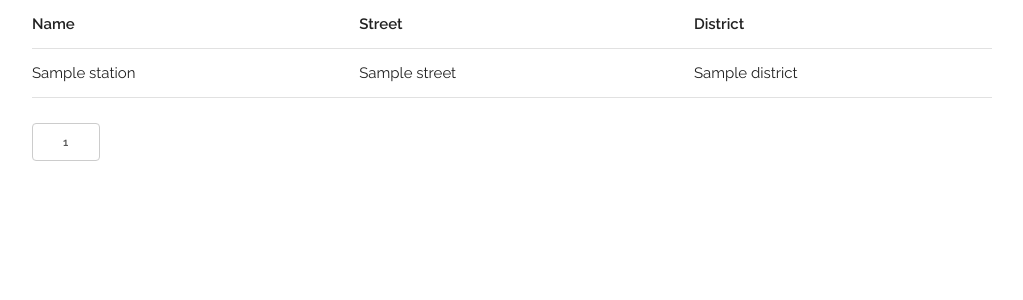
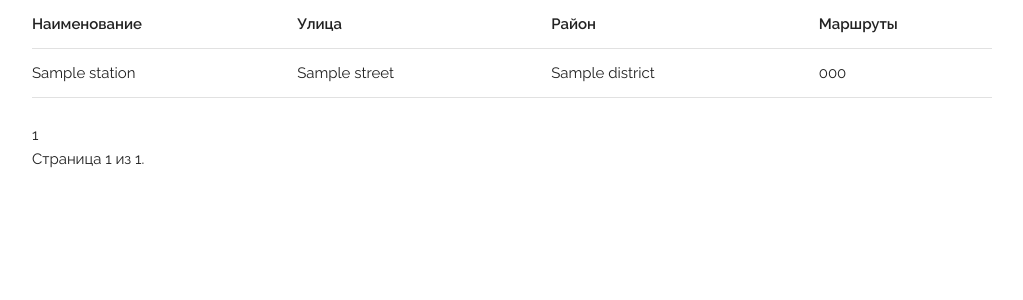
Before and after one commit to danroman-github/dj-homeworks, a Django app: template 1.2-requests-templates/pagination/stations/templates/stations/index.html in a window 1280 px wide. Shown: the top 300 px of the page, without its empty margins (128-1151 px from the left). Run offline with Django 3.2, Linux system fonts and the light colour scheme; the template is opened without the code that fills it: most values are stand-ins (such as "Sample title", 1, 10 or a date in 2020).

Commit message:
Solution Query processing and Templates

```diff
--- a/1.2-requests-templates/pagination/stations/templates/stations/index.html
+++ b/1.2-requests-templates/pagination/stations/templates/stations/index.html
@@ -25,9 +25,10 @@
         <table class="u-full-width">
             <thead>
             <tr>
-                <th>Name</th>
-                <th>Street</th>
-                <th>District</th>
+                <th>Наименование</th>
+                <th>Улица</th>
+                <th>Район</th>
+                <th>Маршруты</th>
             </tr>
             </thead>
             <tbody>
@@ -36,18 +37,43 @@
                     <td>{{ station.Name }}</td>
                     <td>{{ station.Street }}</td>
                     <td>{{ station.District }}</td>
+                    <td>{{ station.RouteNumbers }}</td>
                 </tr>
             {% endfor %}
             </tbody>
         </table>
 
-        {% if page.has_previous %}
-            <a class="button button-primary" href="?page={{ page.previous_page_number }}">⟵</a>
-        {% endif %}
-        <a class="button disabled" href="">{{ page.number }}</a>
-        {% if page.has_next %}
-            <a class="button button-primary" href="?page={{ page.next_page_number }}">⟶</a>
-        {% endif %}
+        <div class="pagination">
+            {% if page_obj.has_previous %}
+                <a href="?page=1">&laquo; Первая</a>
+                <a href="?page={{ page_obj.previous_page_number }}">⟵</a>
+            {% endif %}
+
+            {% for num in elided_page_range %}
+                {% if num == page_obj.number %}
+                    <span class="current">{{ num }}</span>
+                {% elif num == paginator.ELLIPSIS %}
+                    <span>{{ num }}</span>
+                {% else %}
+                    <a href="?page={{ num }}">{{ num }}</a>
+                {% endif %}
+            {% endfor %}
+
+            {% if page_obj.has_next %}
+                <a href="?page={{ page_obj.next_page_number }}">⟶</a>
+                <a href="?page={{ page_obj.paginator.num_pages }}">Последняя &raquo;</a>
+            {% endif %}
+        </div>
+
+        <p>Страница {{ page_obj.number }} из {{ page_obj.paginator.num_pages }}.</p>
+
+<!--        {% if page.has_previous %}-->
+<!--            <a class="button button-primary" href="?page={{ page.previous_page_number }}">⟵</a>-->
+<!--        {% endif %}-->
+<!--        <a class="button disabled" href="">{{ page.number }}</a>-->
+<!--        {% if page.has_next %}-->
+<!--            <a class="button button-primary" href="?page={{ page.next_page_number }}">⟶</a>-->
+<!--        {% endif %}-->
     </div>
 </div>
 </body>
--- a/1.2-requests-templates/recipes/recipes/urls.py
+++ b/1.2-requests-templates/recipes/recipes/urls.py
@@ -15,7 +15,9 @@ Including another URLconf
 """
 
 from django.urls import path
+from calculator.views import recipe_views
 
 urlpatterns = [
     # здесь зарегистрируйте вашу view-функцию
+    path('<str:dish_name>/', recipe_views, name='recipe'),
 ]
--- /dev/null
+++ b/1.2-requests-templates/recipes/requirements.txt
@@ -0,0 +1 @@
+django
```
Also changed, not shown: 1.2-requests-templates/pagination/stations/views.py (+22 -4 lines), 1.2-requests-templates/recipes/calculator/templates/calculator/index.html (added, +14 -0 lines), 1.2-requests-templates/recipes/calculator/views.py (+19 -0 lines), 1.2-requests-templates/recipes/README.md (added).
